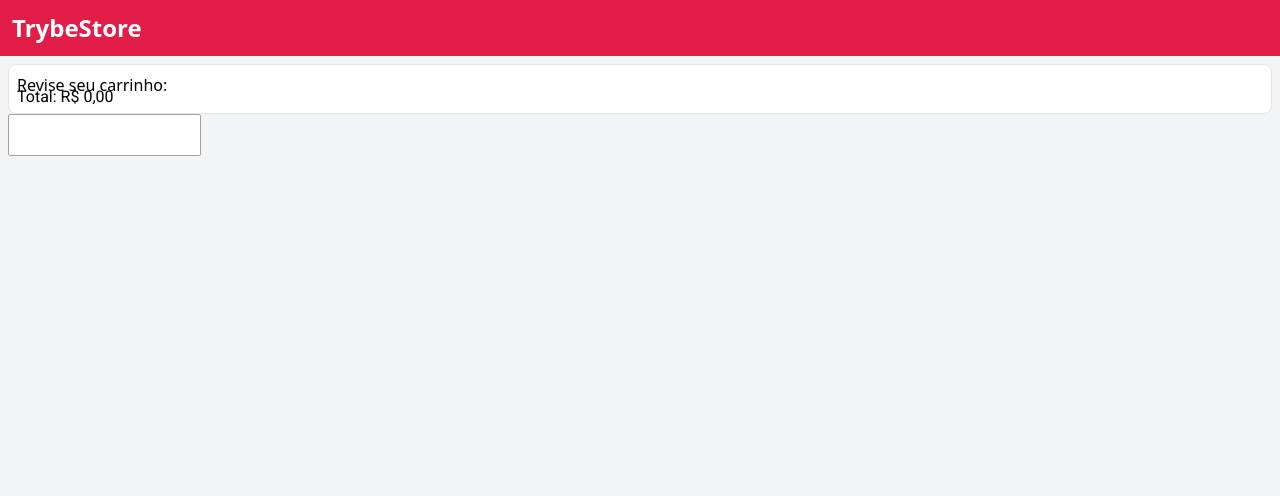
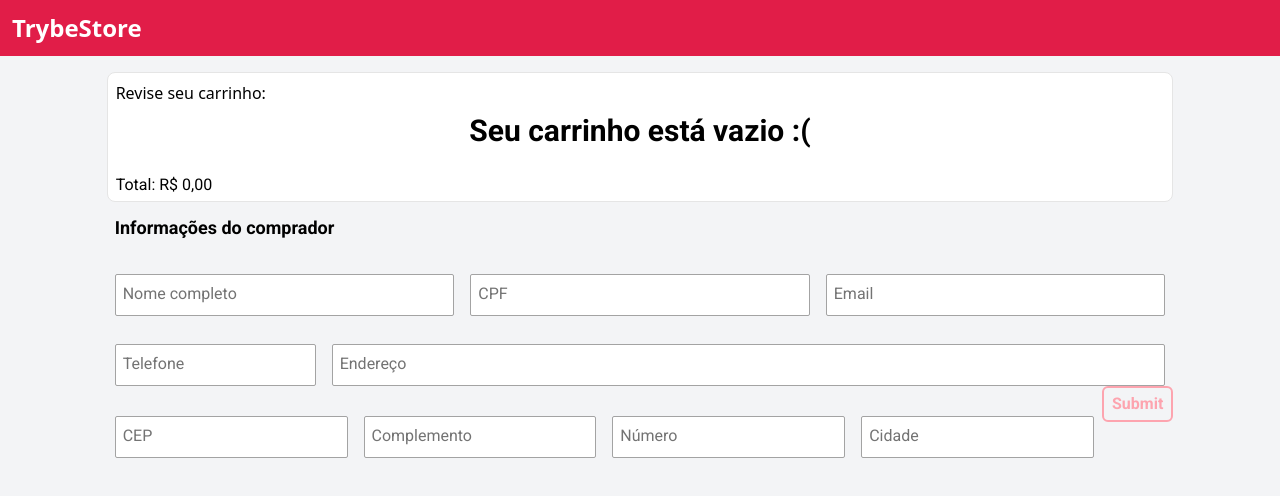
Before and after one commit to gralmeidan/trybe-onlinestore, a React (Create React App) app: page /checkout in a window 1280 px wide. Shown: the top 496 px of the page. Built offline with nearby package versions, Linux system fonts and the light colour scheme.

Commit message:
Added adress form to checkout page

```diff
--- /dev/null
+++ b/src/components/BuyerForm.js
@@ -0,0 +1,115 @@
+import React, { useState } from "react";
+import TextInput from "./TextInput";
+
+function BuyerForm() {
+  const [ inputs, setInputs ] = useState({
+    name: '',
+    cpf: '',
+    email: '',
+    telefone: '',
+    cep: '',
+    endereco: '',
+    complemento: '',
+    numero: '',
+    cidade: '',
+  });
+
+  const masks = {
+    cpf: value => value
+      .replace(/\D/g, "")
+      .replace(/(\d{3})(\d)/, "$1.$2")
+      .replace(/(\d{3})(\d)/, "$1.$2")
+      .replace(/(\d{3})(\d{1,2})/, "$1-$2")
+      .replace(/(-\d{2})\d+?$/, "$1"),
+    telefone: value => value
+      .replace(/\D/g, "")
+      .replace(/(\d{2})(\d)/, "($1) $2")
+      .replace(/(\d{5})(\d{1,4})/, "$1-$2")
+      .replace(/(.{15})(\d)/, "$1"),
+    cep: value => value
+      .replace(/\D/g, "")
+      .replace(/^(\d{5})(\d{1,3})/, "$1-$2")
+      .replace(/(.{9})(\d)/, "$1"),
+
+  };
+
+  const onChange = ({ target: { value, name }}) => {
+    setInputs(prev => ({
+      ...prev,
+      [name]: masks[name] ? masks[name](value) : value
+    }));
+  };
+
+  return (
+    <form className="mt-3">
+      <h2 className="ml-2 font-roboto text-lg font-semibold mb-1">Informações do comprador</h2>
+      <fieldset className="flex flex-wrap items-baseline">
+        <TextInput
+          handleChange={onChange}
+          value={inputs.name}
+          name='name'
+          label={'Nome completo'}
+        />
+        <TextInput
+          handleChange={onChange}
+          value={inputs.cpf}
+          name='cpf'
+          label={'CPF'}
+        />
+        <TextInput
+          handleChange={onChange}
+          value={inputs.email}
+          name='email'
+          label={'Email'}
+        />
+        <div className="w-full md:flex">
+          <TextInput
+            handleChange={onChange}
+            value={inputs.telefone}
+            name='telefone'
+            label={'Telefone'}
+            className="md:grow-0"
+          />
+          <TextInput
+            handleChange={onChange}
+            value={inputs.endereco}
+            name='endereco'
+            label={'Endereço'}
+          />
+        </div>
+        <TextInput
+          handleChange={onChange}
+          value={inputs.cep}
+          name='cep'
+          label={'CEP'}
+        />
+        <TextInput
+          handleChange={onChange}
+          value={inputs.complemento}
+          name='complemento'
+          label={'Complemento'}
+        />
+        <TextInput
+          handleChange={onChange}
+          value={inputs.numero}
+          name='numero'
+          label={'Número'}
+        />
+        <TextInput
+          handleChange={onChange}
+          value={inputs.cidade}
+          name='cidade'
+          label={'Cidade'}
+        />
+        <button
+          className="btn-bordered"
+          disabled
+        >
+          Submit
+        </button>
+      </fieldset>
+    </form>
+  );
+}
+
+export default BuyerForm;
--- a/src/components/CheckoutCart.js
+++ b/src/components/CheckoutCart.js
@@ -10,6 +10,12 @@
     overflow-hidden"
     >
       <h1 className="-mb-4 mt-2 ml-2">Revise seu carrinho:</h1>
+      {
+        Object.values(cartItems).length === 0 && (
+          <p className=" text-center my-6 text-3xl font-roboto font-semibold"
+          >Seu carrinho está vazio {':('}</p>
+        )
+      }
       {Object.keys(cartItems).map(id => {
         return (
           <CartCard
--- a/src/components/TextInput.js
+++ b/src/components/TextInput.js
@@ -1,12 +1,13 @@
 import React from "react";
 import PropTypes from 'prop-types';
 
-const TextInput = ({ name, label, handleChange }) => (
-  <div className="flex flex-col-reverse items-start">
+const TextInput = ({ name, label, handleChange, value, className}) => (
+  <div className={`flex flex-col-reverse items-start flex-grow mx-2 mt-1 ${className}`}>
     <input
       id={name}
       name={name}
-      className="text-input fancy-input"
+      value={value}
+      className="text-input fancy-input w-full"
       onChange={handleChange}
       placeholder=" "
     />
@@ -22,6 +23,12 @@
   name: PropTypes.string.isRequired,
   label: PropTypes.string.isRequired,
   handleChange: PropTypes.string.isRequired,
+  value: PropTypes.string.isRequired,
+  className: PropTypes.string,
+};
+
+TextInput.defaultProps = {
+  className: ''
 };
 
 export default TextInput;
--- a/src/pages/Checkout.js
+++ b/src/pages/Checkout.js
@@ -2,7 +2,7 @@
 import Header from "../components/Header";
 import PropTypes from 'prop-types';
 import CheckoutCart from "../components/CheckoutCart";
-import TextInput from "../components/TextInput";
+import BuyerForm from "../components/BuyerForm";
 
 function Checkout({ cartItems, addToCart, removeFromCart }) {
   return(
@@ -13,13 +13,13 @@
         removeFromCart={removeFromCart}
         displayCart={false}
       />
-      <main className="m-2">
+      <main className="m-2 mt-4 lg:w-5/6 lg:m-auto lg:mt-4">
         <CheckoutCart
           cartItems={cartItems}
           addToCart={addToCart}
           removeFromCart={removeFromCart}
         />
-        <TextInput />
+        <BuyerForm />
       </main>
     </div>
   );
```
